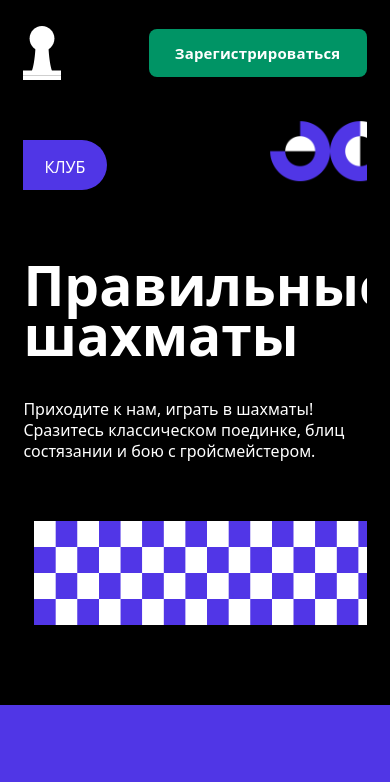
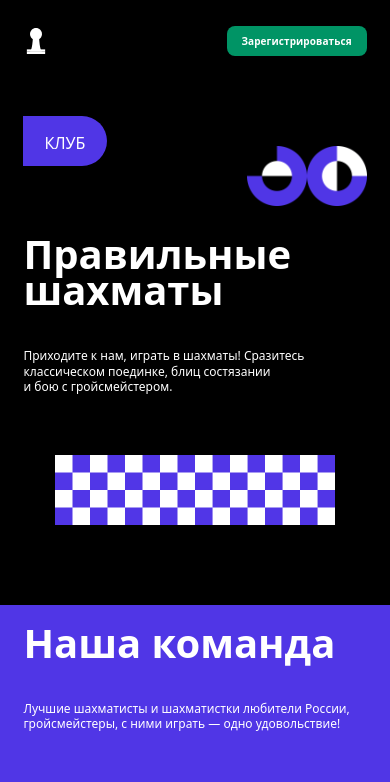
Before and after one commit to Elena-Cake/cheirs, a plain HTML site: page index.html in a window 390 px wide. Shown: the top 782 px of the page. Drawn offline with Linux system fonts and the light colour scheme.

Commit message:
style: all 320

```diff
--- a/blocks/article/__text/article__text.css
+++ b/blocks/article/__text/article__text.css
@@ -13,3 +13,9 @@
         width: 100%;
     }
 }
+
+@media screen and (max-width: 480px) {
+    .article__text {
+        font-size: 12px;
+    }
+}
--- a/blocks/article/__title/article__title.css
+++ b/blocks/article/__title/article__title.css
@@ -12,5 +12,10 @@
         width: 100%;
         max-width: 500px;
     }
+}
 
+@media screen and (max-width: 480px) {
+    .article__title {
+        font-size: 40px;
+    }
 }
--- a/blocks/cards/__galery/cards__galery.css
+++ b/blocks/cards/__galery/cards__galery.css
@@ -12,5 +12,13 @@
 @media screen and (max-width: 768px) {
     .cards__galery {
         grid-template-columns: repeat(3, 280px);
+        min-width: calc(280px*3 + 28px*2);
     }
 }
+
+@media screen and (max-width: 480px) {
+    .cards__galery {
+        grid-template-columns: 280px;
+        min-width: none;
+    }
+}
--- a/blocks/cards/cards.css
+++ b/blocks/cards/cards.css
@@ -11,3 +11,10 @@
         margin: 110px 0 0 11%;
     }
 }
+
+@media screen and (max-width: 480px) {
+    .cards {
+        width: 88%;
+        margin: 60px auto 30px;
+    }
+}
--- a/blocks/container/container.css
+++ b/blocks/container/container.css
@@ -5,7 +5,7 @@
 }
 
 @media screen and (max-width:1080px) {
-    .intro {
+    .container {
         width: 88%;
         margin: 0 6%;
     }
--- a/blocks/fight/fight.css
+++ b/blocks/fight/fight.css
@@ -7,3 +7,9 @@
         padding-bottom: 20px;
     }
 }
+
+@media screen and (max-width:768px) {
+    .fight {
+        padding-top: 20px;
+    }
+}
--- a/blocks/footer/footer.css
+++ b/blocks/footer/footer.css
@@ -4,3 +4,9 @@
     background-color: #5036E6;
     margin: 0 auto;
 }
+
+@media screen and (max-width:480px) {
+    .footer {
+        padding: 40px 0;
+    }
+}
--- a/blocks/header/__btnRegister/header__btnRegister.css
+++ b/blocks/header/__btnRegister/header__btnRegister.css
@@ -6,3 +6,11 @@
     line-height: 18px;
     letter-spacing: 0.01em;
 }
+
+@media screen and (max-width: 480px) {
+    .header__btnRegister {
+        width: 140px;
+        height: 30px;
+        font-size: 10px;
+    }
+}
--- a/blocks/header/__logo/header__logo.css
+++ b/blocks/header/__logo/header__logo.css
@@ -2,3 +2,10 @@
     width: 38px;
     height: 54px;
 }
+
+@media screen and (max-width: 480px) {
+    .header__logo {
+        width: 26px;
+        height: 26px;
+    }
+}
--- a/blocks/intro/__desk/intro__desk.css
+++ b/blocks/intro/__desk/intro__desk.css
@@ -11,3 +11,10 @@
         margin: 0 auto;
     }
 }
+
+@media screen and (max-width:480px) {
+    .intro__desk {
+        width: 280px;
+        height: 70px;
+    }
+}
--- a/blocks/intro/__round/intro__round.css
+++ b/blocks/intro/__round/intro__round.css
@@ -1,4 +1,5 @@
 .intro__round {
+    margin: 0;
     width: 107%;
     height: 640px;
     object-fit: contain;
@@ -15,7 +16,7 @@
         background-size: 60px 120px;
         transform: rotate(-90deg);
         background-image: url(../../../images/intro_round_768.png);
-        left: 0;
-        width: 80%;
+        width: 60px;
+        position: relative;
     }
 }
--- a/blocks/intro/intro.css
+++ b/blocks/intro/intro.css
@@ -26,7 +26,7 @@
         width: 88%;
         margin: 0 6%;
         grid-template-rows: 60px auto auto;
-        grid-template-columns: auto 30%;
+        grid-template-columns: auto 120px;
         grid-row-gap: 60px;
         grid-template-areas:
     'club fon'
--- a/blocks/lure/lure.css
+++ b/blocks/lure/lure.css
@@ -8,4 +8,10 @@
         .lure {
                 padding: 0;
         }
-    }
+}
+
+@media screen and (max-width: 480px) {
+        .lure {
+                padding: 20px 0 0 0;
+        }
+}
--- a/blocks/team/team.css
+++ b/blocks/team/team.css
@@ -3,3 +3,9 @@
     background-color: #5036E6;
     padding: 80px 0;
 }
+
+@media screen and (max-width:480px) {
+    .team {
+        padding: 20px 0 40px;
+    }
+}
```
